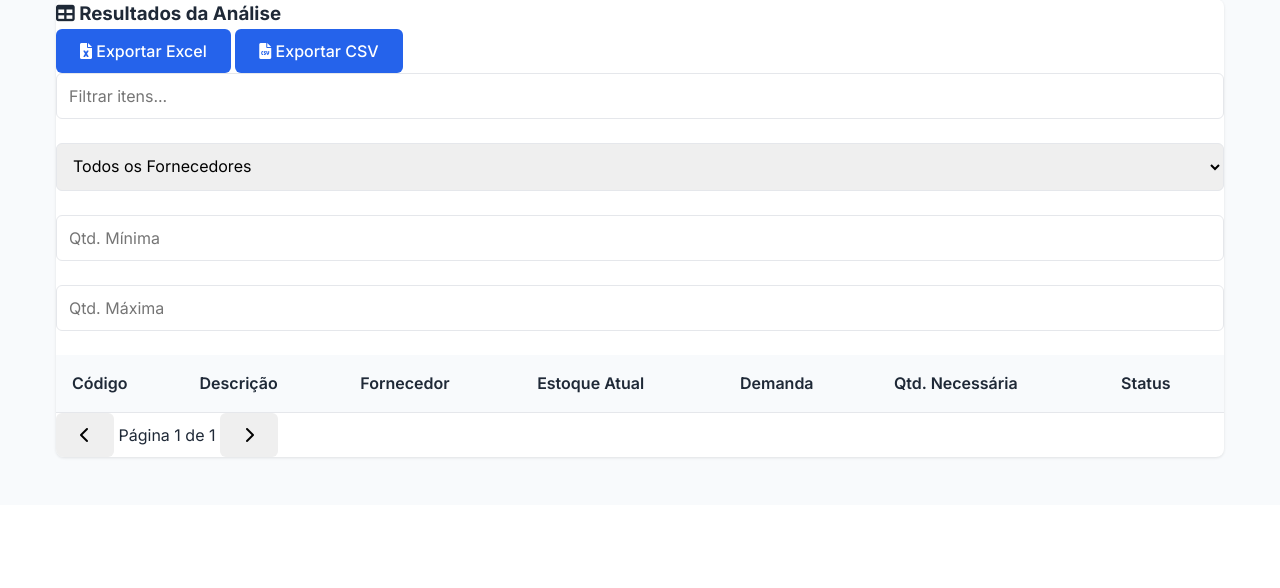
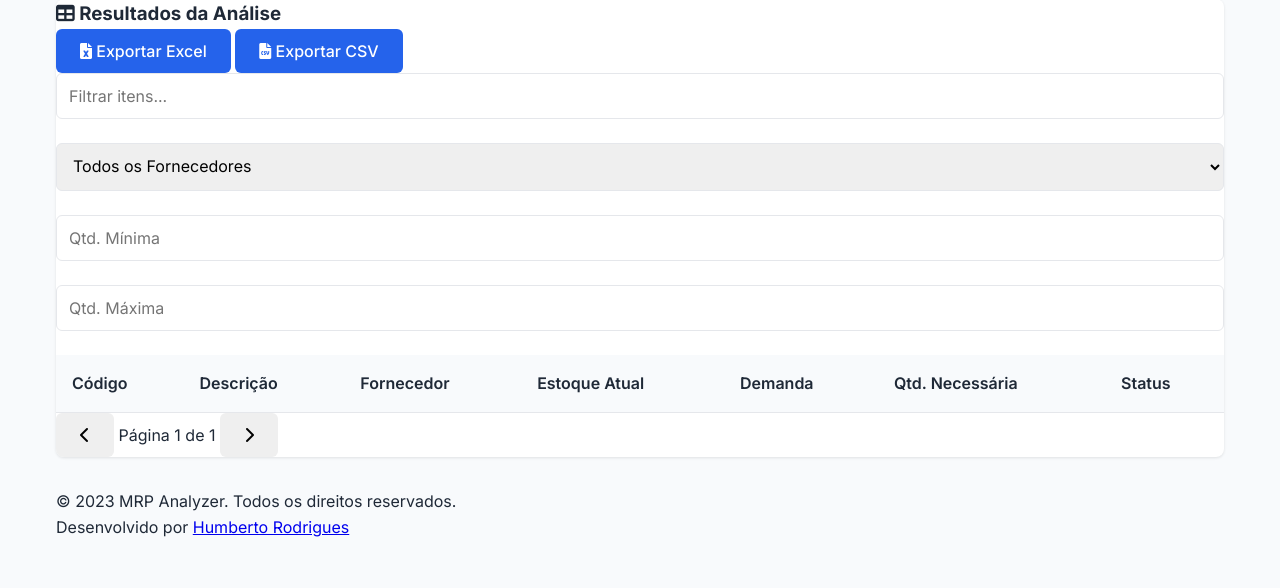
Before and after one commit to humberto-rodrigz/MRPCriticalItemsAnalyzer, a Python web app: template templates/index.html in a window 1280 px wide. Shown: the part 483-1071 px from the top of the page. Before the commit the page ends 942 px from the top, so only its background shows below. Run offline with Jinja, Linux system fonts and the light colour scheme; the template is opened without the code that fills it, so the values that code supplies are empty.

Commit message:
feat(gui): create footer

```diff
--- a/templates/index.html
+++ b/templates/index.html
@@ -108,6 +108,11 @@
                 </div>
             </section>
         </div>
+        <footer>
+            <div class="container footer-content">
+                <p>&copy; 2023 MRP Analyzer. Todos os direitos reservados.</p>
+                <p>Desenvolvido por <a href="https://github.com/humberto-rodrigz" target="_blank">Humberto Rodrigues</a></p>
+        </footer>
     </main>
 
     <!-- Loading Spinner -->
```
